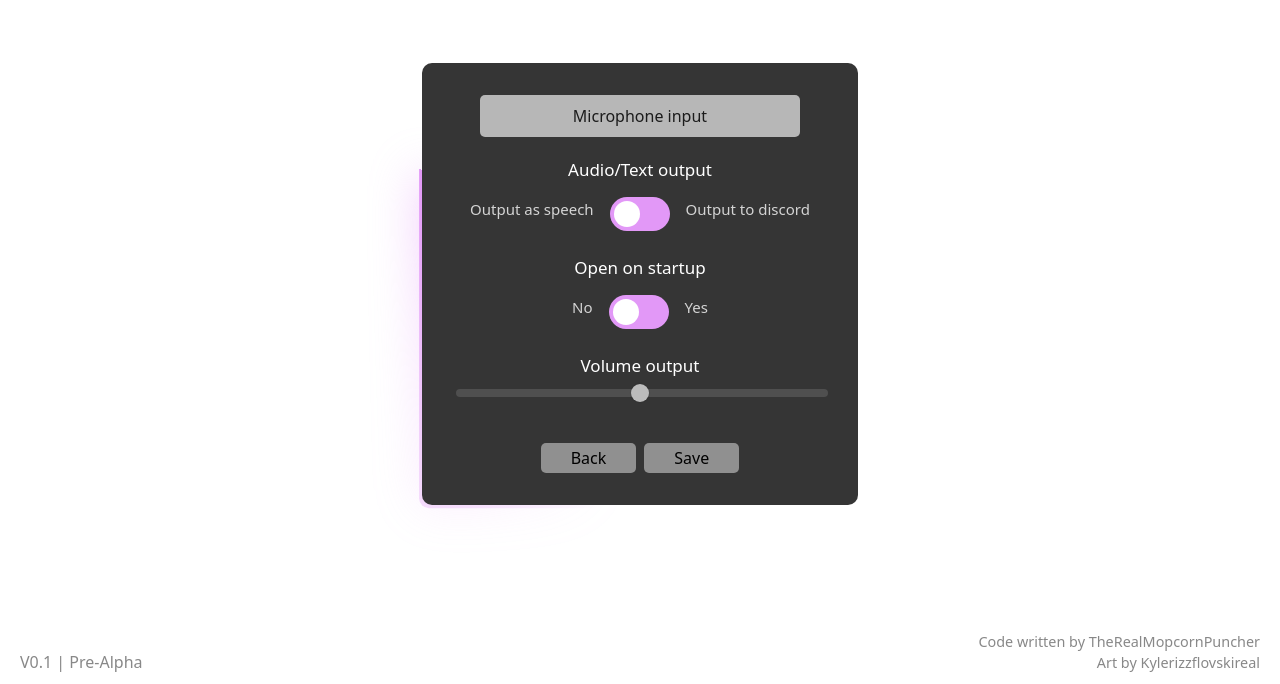
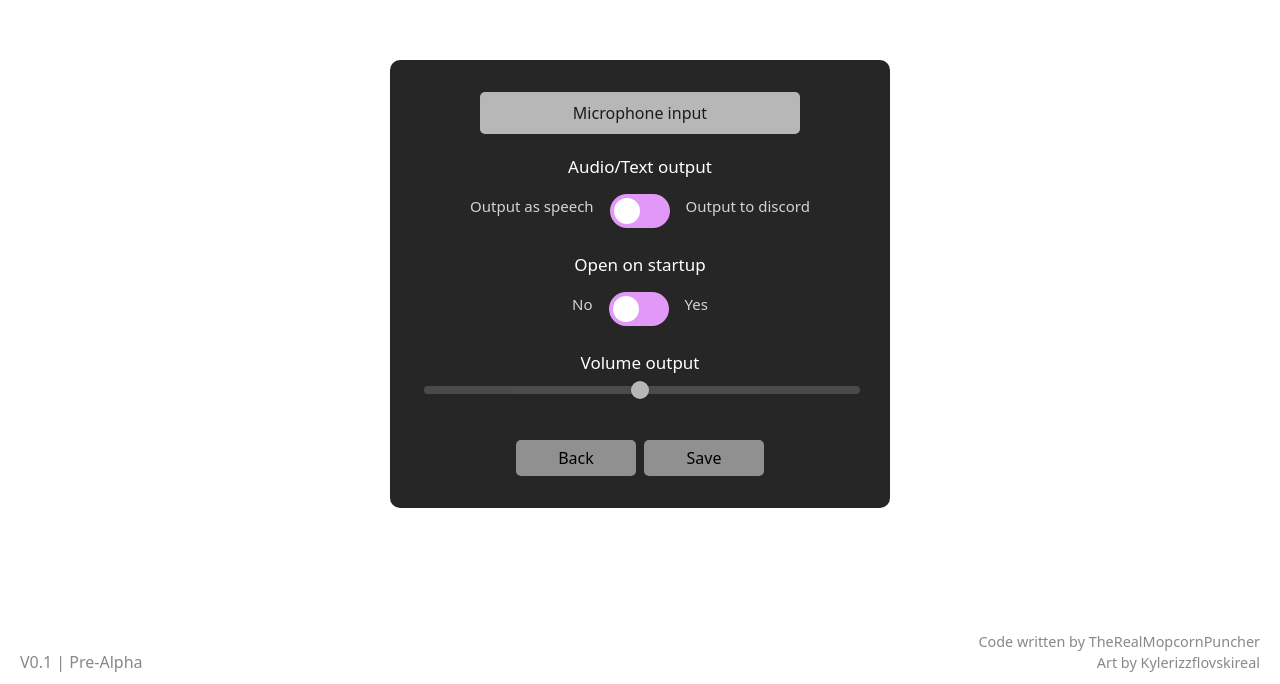
Before and after one commit to TheRealMopcornPuncher/Vocalite, a React (Vite) app in the folder Application/: page /settings in a window 1280 px wide. Shown: the part 116-800 px from the top of the page. Built offline with nearby package versions, Linux system fonts and the light colour scheme.

Commit message:
Minor menu fixes, change colors

```diff
--- a/Application/src/404.css
+++ b/Application/src/404.css
@@ -1,4 +1,4 @@
-.card {
+.notfound-card {
     margin: 0 auto;
     padding: 2em;
     width: min(90vw, 100%);
@@ -16,7 +16,7 @@
     inherits: false;
 }
 
-.card::after, .card::before {
+.notfound-card::after, .notfound-card::before {
     content: '';
     position: absolute;
     height: 100%;
@@ -30,7 +30,7 @@
     border-radius: 10px;
     animation: 3s spin linear infinite
 }
-.card::before {
+.notfound-card::before {
     filter: blur(1.5rem);
     opacity: 0.5;
 }
--- a/Application/src/404.tsx
+++ b/Application/src/404.tsx
@@ -1,6 +1,6 @@
 import { useEffect } from 'react'
 import { useNavigate } from 'react-router-dom'
-import fYouImg from './Assets/f_YOU.png'
+import fYouImg from './Assets/F_YOU.png'
 import './404.css'
 
 function NotFound() {
@@ -16,7 +16,7 @@ function NotFound() {
     }, [navigate]);
 
     return (
-        <div className="card">
+        <div className="notfound-card">
             <img src={fYouImg} alt="Evil deebil" style={{ width: '120px', display: 'block', margin: '0 auto' }} />
             <h1 style={{ marginTop: 0 }}>HTML Error Code: 404</h1>
             <p>Either you just tried visiting something that doesn't exist, or my server is stupid</p>
--- a/Application/src/App.css
+++ b/Application/src/App.css
@@ -68,3 +68,25 @@
 .replacement-div {
   animation: fadein-top forwards 1s;
 }
+
+.mainmenu-button {
+  background-color: #e298f7;
+  min-width: 140px;
+  min-height: 40px;
+  border-radius: 6px;
+  font-size: 18px;
+  padding: 8px 0;
+  margin: 8px 8px 0 8px;
+  color: #222;
+  cursor: pointer;
+  border: none;
+  transition: background 0.3s, color 0.3s;
+  display: inline-block;
+  text-align: center;
+  font-weight: 600;
+}
+
+.mainmenu-button:hover {
+  background: #c86be6;
+  color: #fff;
+}
--- a/Application/src/App.tsx
+++ b/Application/src/App.tsx
@@ -20,9 +20,9 @@ function MainMenu() {
         <div className="replacement-div">
           <img src={woahhhImg} alt="Woahhh" style={{ width: '150px', display: 'block', margin: '0 auto' }} />
           <h1 style={{ marginTop: 0 }}>Menu options</h1>
-          <button>Link discord</button>
-          <button onClick={() => navigate('/settings')}>Settings</button>
-          <button onClick={() => window.close()}>Shutdown</button>
+          <button className="mainmenu-button">Link discord</button>
+          <button className="mainmenu-button" onClick={() => navigate('/settings')}>Settings</button>
+          <button className="mainmenu-button" onClick={() => window.close()}>Shutdown</button>
         </div>
       ) : (
         <div className={fadeStatus? "fadeout-right" : ""}>
--- a/Application/src/settings.css
+++ b/Application/src/settings.css
@@ -65,22 +65,6 @@
 
 .dropdown-items p:hover {
     background: #5e5e5e;
-}
-
-.button {
-    background-color: #909090;
-    min-width: 80px;
-    min-height: 10px;
-    border-radius: 5px;
-    font-size: 16px;
-    padding: 4px 30px;
-    margin-left: 4px;
-    margin-right: 4px;
-    color: #000000;
-    cursor: pointer;
-    border: none;
-    transition: background-color 0.5s;
-    margin-top: 36px;
 }
 
  /* The switch - the box around the slider */
@@ -215,3 +199,53 @@ input:focus + .toggle {
 .sliderContainer {
   width: 100%;
 }
+
+.button {
+  background-color: #909090;
+  width: 80px;
+  min-height: 10px;
+  border-radius: 5px;
+  font-size: 16px;
+  padding: 4px 30px;
+  margin-left: 4px;
+  margin-right: 4px;
+  color: #000000;
+  cursor: pointer;
+  border: none;
+  transition: background-color 0.5s;
+  margin-top: 36px;
+}
+
+/* Settings card styling */
+.settings-card {
+    border-radius: 10px;
+    background-color: #262626;
+    padding: 2em;
+    margin: 0 auto;
+    width: min(90vw, 500px);
+    max-width: 100%;
+    box-sizing: border-box;
+}
+
+/* Settings button styling */
+.settings-button {
+  background-color: #909090;
+  min-width: 120px;
+  min-height: 36px;
+  border-radius: 5px;
+  font-size: 16px;
+  padding: 4px 0;
+  margin-left: 4px;
+  margin-right: 4px;
+  color: #000000;
+  cursor: pointer;
+  border: none;
+  transition: background-color 0.5s;
+  margin-top: 36px;
+  display: inline-block;
+  text-align: center;
+}
+
+.settings-button:hover {
+  background-color: #b7b7b7;
+}
--- a/Application/src/settings.tsx
+++ b/Application/src/settings.tsx
@@ -30,7 +30,7 @@ function Settings() {
     };
 
     return (
-        <div className="card">
+        <div className="settings-card">
             <div className={`dropdown${isOpen ? ' open' : ''}`}>
                 <button className="dropdownButton" onClick={() => setIsOpen((prev) => !prev)}>
                     Microphone input
@@ -83,8 +83,8 @@ function Settings() {
             </div>
 
             <div>
-                <button className="button" onClick={() => navigate('/')}>Back</button>
-                <button className="button" onClick={handleSave}>Save</button>
+                <button className="settings-button" onClick={() => navigate('/')}>Back</button>
+                <button className="settings-button" onClick={handleSave}>Save</button>
             </div>
         </div>
     );
```
Also changed, not shown: Application/src/Assets/f_YOU.png.
